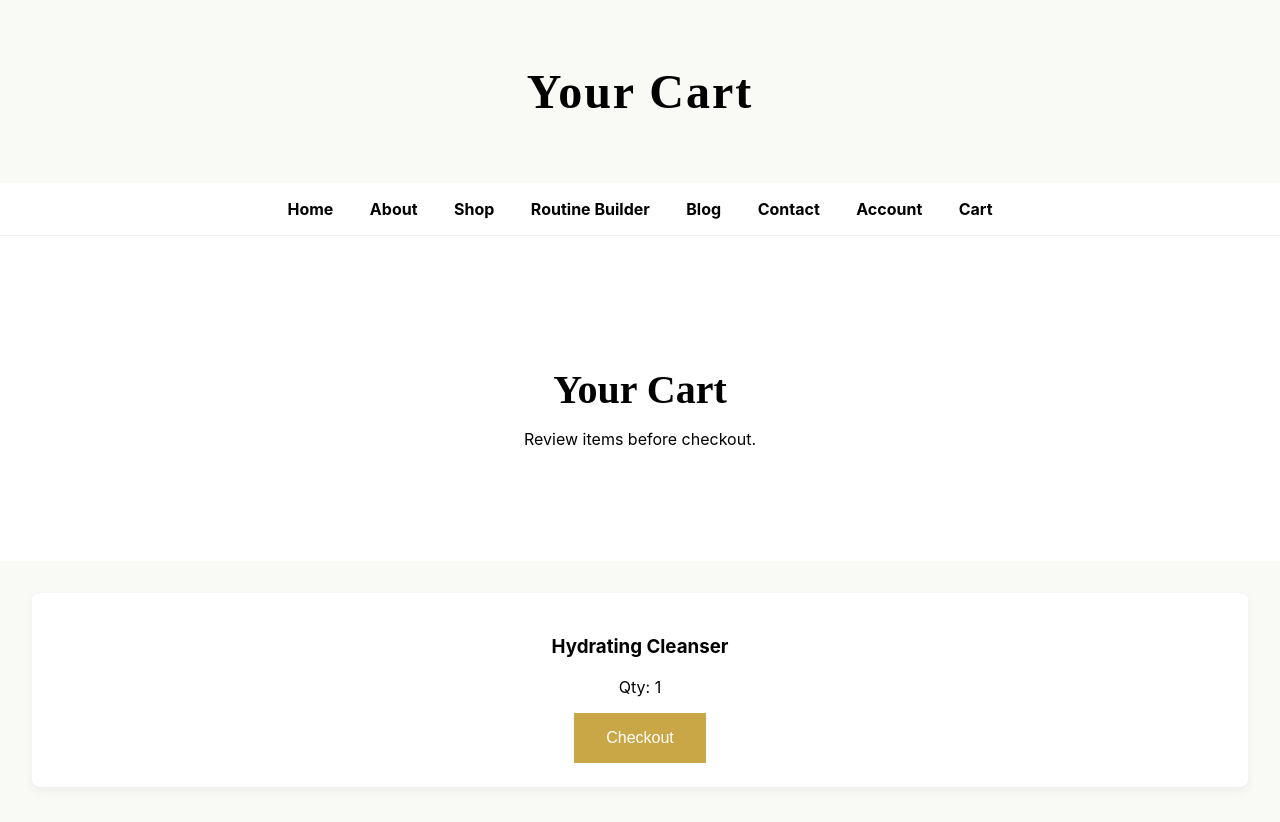
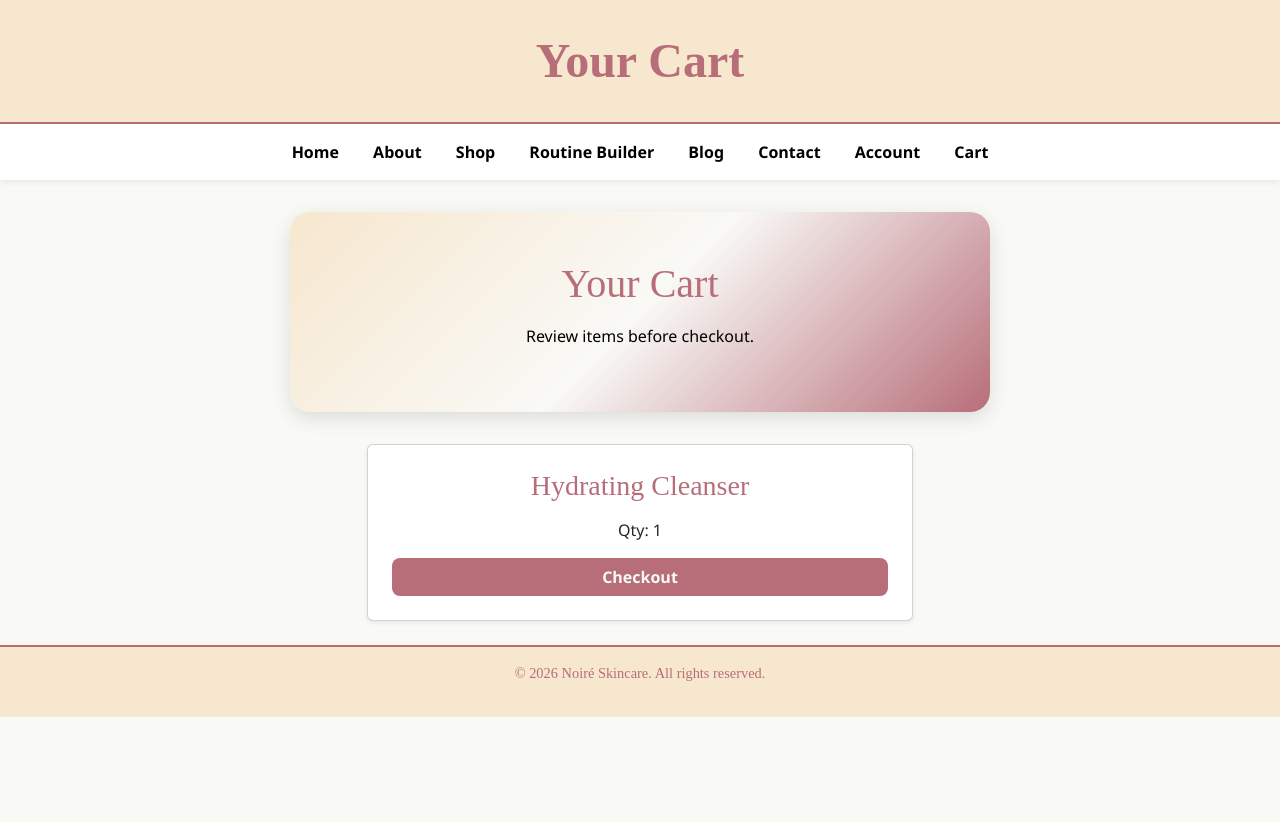
Before and after one commit to darkaly0/noire-web, a plain HTML site: page cart.html in a window 1280 px wide. Shown: the top 822 px of the page. After the commit the page ends 800 px from the top, so only its background shows below. Drawn offline with nearby package versions, Linux system fonts and the light colour scheme.

Commit message:
Update cart.html

```diff
--- a/cart.html
+++ b/cart.html
@@ -3,7 +3,93 @@
 <head>
   <meta charset="UTF-8">
   <title>Your Cart</title>
-  <link rel="stylesheet" href="style.css">
+  <link href="https://cdn.jsdelivr.net/npm/bootstrap@5.3.2/dist/css/bootstrap.min.css" rel="stylesheet">
+  <style>
+    :root {
+      --charcoal: #000000;
+      --ivory: #F9F9F6;
+      --champagne: #F7E7CE;
+      --rose-gold: #B76E79;
+      --sage: #A8B5A2;
+    }
+
+    body {
+      background: var(--ivory);
+      color: var(--charcoal);
+      font-family: 'Segoe UI', sans-serif;
+      margin: 0;
+    }
+
+    header {
+      background: var(--champagne);
+      padding: 2rem;
+      text-align: center;
+      border-bottom: 2px solid var(--rose-gold);
+    }
+    header h1 {
+      font-family: 'Playfair Display', serif;
+      font-size: 3rem;
+      font-weight: 700;
+      color: var(--rose-gold);
+      margin: 0;
+    }
+
+    nav {
+      text-align: center;
+      background: #fff;
+      padding: 1rem;
+      box-shadow: 0 2px 6px rgba(0,0,0,0.08);
+    }
+    nav a {
+      margin: 0 15px;
+      text-decoration: none;
+      font-weight: 600;
+      color: var(--charcoal);
+      transition: color 0.3s ease;
+    }
+    nav a:hover {
+      color: var(--rose-gold);
+    }
+
+    .hero {
+      background: linear-gradient(135deg, var(--champagne), var(--ivory), var(--rose-gold));
+      text-align: center;
+      padding: 3rem;
+      border-radius: 20px;
+      margin: 2rem auto;
+      max-width: 700px;
+      box-shadow: 0 6px 20px rgba(0,0,0,0.12);
+    }
+    .hero h2 {
+      font-family: 'Playfair Display', serif;
+      font-size: 2.5rem;
+      color: var(--rose-gold);
+      margin-bottom: 1rem;
+    }
+
+    .btn-rose {
+      background: var(--rose-gold);
+      color: var(--ivory);
+      border-radius: 8px;
+      font-weight: 600;
+      transition: background 0.3s ease, transform 0.2s ease;
+    }
+    .btn-rose:hover {
+      background: var(--sage);
+      transform: translateY(-2px);
+    }
+
+    footer {
+      background: var(--champagne);
+      text-align: center;
+      padding: 1rem;
+      font-size: 0.9rem;
+      border-top: 2px solid var(--rose-gold);
+      font-family: 'Playfair Display', serif;
+      color: var(--rose-gold);
+      width: 100%;
+    }
+  </style>
 </head>
 <body>
 <header><h1>Your Cart</h1></header>
@@ -23,16 +109,22 @@
   <p>Review items before checkout.</p>
 </section>
 
-  <section class="grid">
-    <div class="product">
-      <h3>Hydrating Cleanser</h3>
+<div class="container my-4">
+  <div class="row justify-content-center">
+    <div class="col-md-6">
+      <div class="card shadow-sm p-4 text-center">
+        <h3 class="mb-3" style="font-family:'Playfair Display', serif; color:var(--rose-gold);">Hydrating Cleanser</h3>
         <p>Qty: 1</p>
-      <button class="cta">Checkout</button>
+        <button class="btn btn-rose">Checkout</button>
       </div>
-  </section>
+    </div>
+  </div>
+</div>
 
 <footer>
   <p>&copy; 2026 Noiré Skincare. All rights reserved.</p>
 </footer>
+
+<script src="https://cdn.jsdelivr.net/npm/bootstrap@5.3.2/dist/js/bootstrap.bundle.min.js"></script>
 </body>
 </html>
```
Lines whose indentation alone changed are shown as unchanged.
